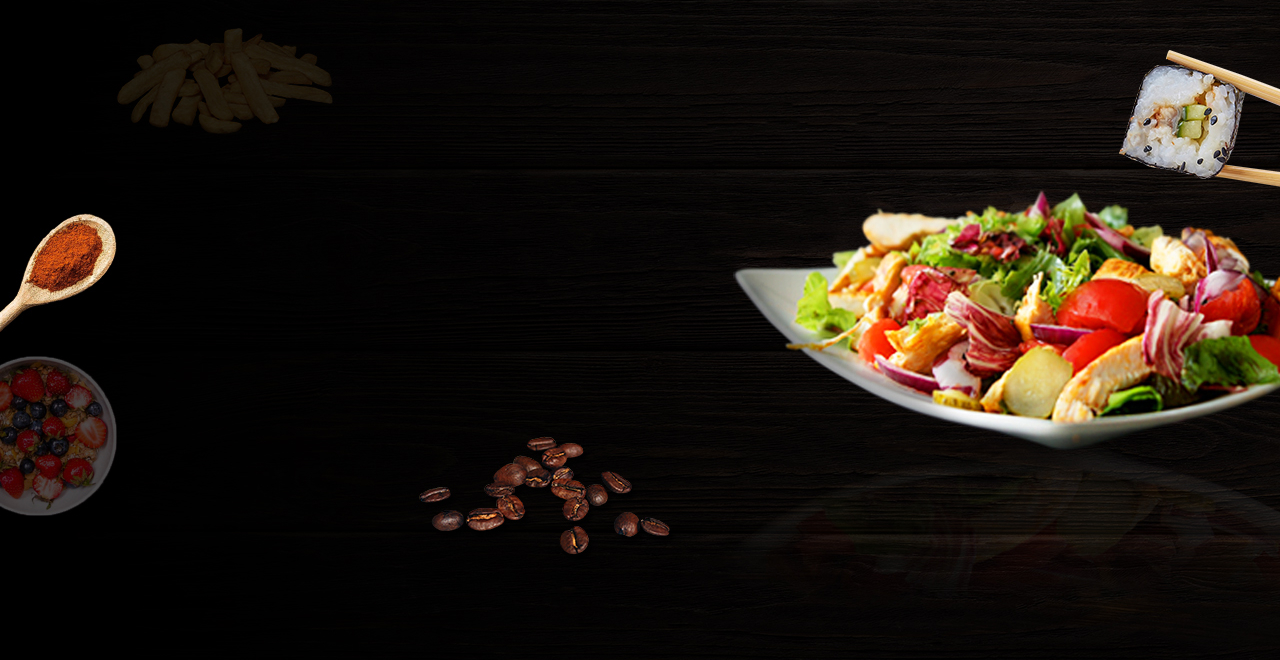
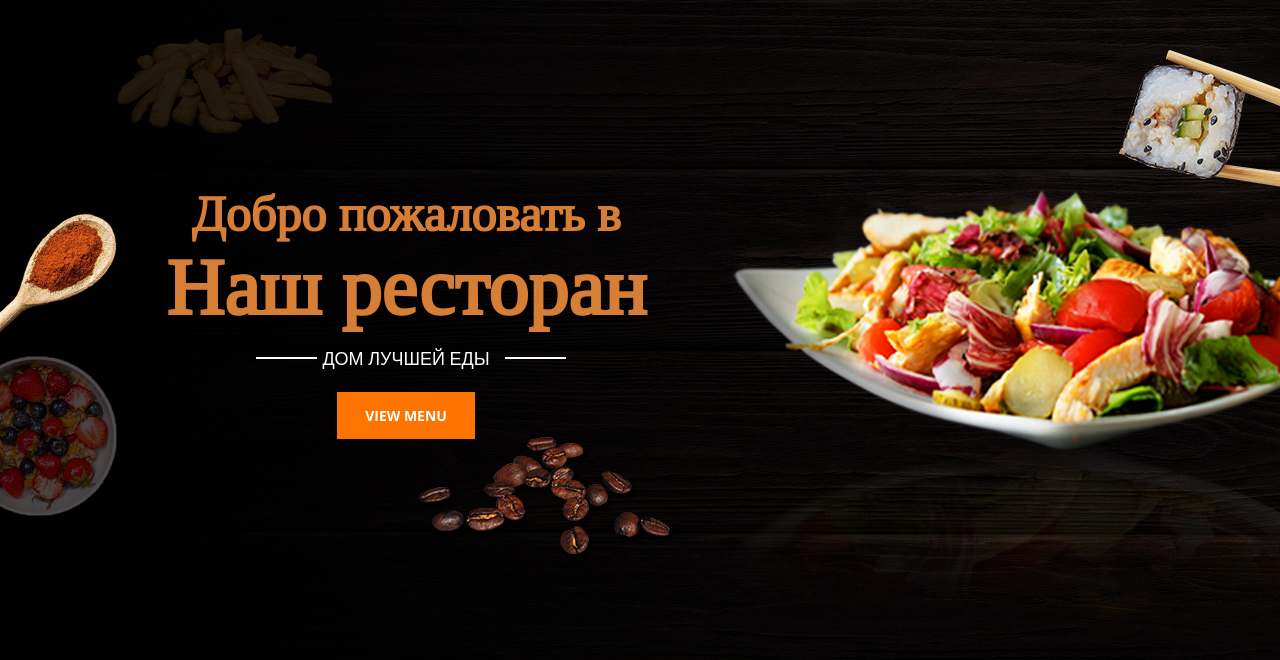
Before and after one commit to varvaryab/code20, a plain HTML site: page p1/index.html in a window 1280 px wide. Shown: the part 140-800 px from the top of the page. Drawn offline with nearby package versions, Linux system fonts and the light colour scheme.

Commit message:
header full

```diff
--- a/p1/index.html
+++ b/p1/index.html
@@ -9,8 +9,10 @@
     <link rel="stylesheet" href="css/style.css">
     <link rel="preconnect" href="https://fonts.googleapis.com">
     <link rel="preconnect" href="https://fonts.gstatic.com" crossorigin>
-    <link href="https://fonts.googleapis.com/css2?family=Open+Sans:wght@700&display=swap" rel="stylesheet">
-
+    <link href="https://fonts.googleapis.com/css2?family=Open+Sans:wght@400;700&display=swap" rel="stylesheet">
+    <link rel="preconnect" href="https://fonts.googleapis.com">
+    <link rel="preconnect" href="https://fonts.gstatic.com" crossorigin>
+    <link href="https://fonts.googleapis.com/css2?family=Tinos&display=swap" rel="stylesheet">
 </head>
 
 <body>
@@ -35,7 +37,7 @@
                 <div class="header__phone">
                     <div class="header__phone__holder">
                         <a class="header__phone__holder__number" href="">999-888-76-54</a>
-                        <img class="header__phone__holder__img"  src="/p1/image/phone.png" alt="">
+                        <img class="header__phone__holder__img" src="/p1/image/phone.png" alt="">
                     </div>
                     <p class="header__phone__text">Свяжитесь с нами для
                         бронирования
@@ -43,6 +45,17 @@
                 </div>
                 <a class="header__button" href="">ЗАКАЗ СТОЛИКА</a>
             </div>
+
+            <div class="header__down wrapper">
+                <div class="header__down__titles">
+                    <h1 class="header__down__title">
+                        Добро пожаловать в
+                    </h1>
+                    <h2 class="header__down__subtitle">Наш ресторан</h2>
+                    <p class="header__down__text">ДОМ ЛУЧШЕЙ ЕДЫ</p>
+                    <button class="header__down__button">VIEW MENU</button>
+                </div>
+            </div>
         </div>
     </div>
 </body>
--- a/p1/scss/style.scss
+++ b/p1/scss/style.scss
@@ -6,6 +6,7 @@
 
 .body {
     font-family: "Open Sans", sans-serif;
+
 }
 
 .wrapper {
@@ -24,6 +25,7 @@
         display: flex;
         justify-content: space-around;
         align-items: center;
+        margin-bottom: 203px;
     }
 
     &__item {
@@ -91,4 +93,73 @@
     &__button:hover {
         color: #FF7400;
     }
+
+    &__down {
+        position: relative;
+
+        &__titles {
+            color: #D67E35;
+            font-family: 'Tinos', serif;
+            font-weight: 400;
+            position: absolute;
+            left: 0;
+            text-align: center;
+
         }
+
+        &__title {
+            font-size: 50px;
+        }
+
+        &__subtitle {
+            font-size: 80px;
+           margin-bottom: 12px;
+        }
+
+        &__text:after {
+            position: absolute;
+            content:'' ;
+            height: 2px;
+            width: 61px;
+            background-color: #FFFFFF;
+            top: 172px;
+            left: 90px;
+
+        }
+        &__text:before {
+            position: absolute;
+            content:'' ;
+            height: 2px;
+            width: 61px;
+            background-color: #FFFFFF;
+            top: 172px;
+            left: 339px;
+
+        }
+
+        &__text {
+            font-family: "Open Sans", sans-serif;
+            font-size: 18px;
+            font-weight: 400;
+            line-height: 25px;
+            color: #FFFFFF;
+            margin-bottom: 21px;
+
+        }
+        &__button {
+            background-color: #FF7400;;
+            padding: 14px 28px;
+            font-size: 14px;
+            font-weight: 700;
+            font-family: "Open Sans", sans-serif;
+            border: none;
+            color: #FFFFFF;
+            transition: background-color 0.3s linear;
+        }
+        &__button:hover {
+background-color: #c35c08;
+
+        }
+
+    }
+}
```
Also changed, not shown: p1/css/style.css, 1 other file. Lines whose indentation alone changed are shown as unchanged.
